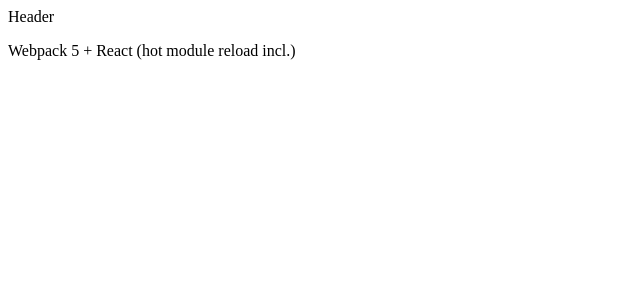
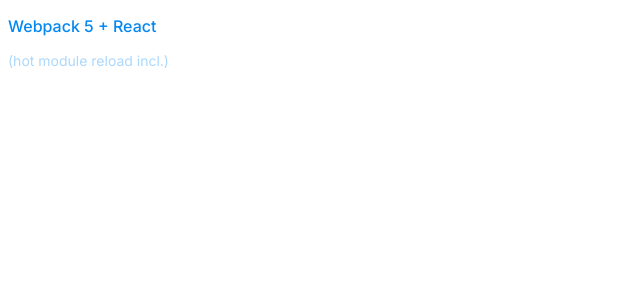
Before and after one commit to beewithu/webpack-react-template, a React app: page / in a window 1280 px wide. Shown: the top 300 px of the page, without its empty margins (0-640 px from the left). Built offline with nearby package versions, Linux system fonts and the light colour scheme.

Commit message:
add styling

```diff
--- a/package.json
+++ b/package.json
@@ -8,6 +8,8 @@
     "build": "cross-env NODE_ENV=production webpack --config webpack/prod.config.js"
   },
   "dependencies": {
+    "@radix-ui/colors": "^0.1.8",
+    "@stitches/react": "^1.2.7",
     "react": "^17.0.2",
     "react-dom": "^17.0.2"
   },
--- a/src/App.tsx
+++ b/src/App.tsx
@@ -1,10 +1,13 @@
-import Header from 'components/Header';
+import Text from 'components/Text';
+import { FC, ReactElement } from 'react';
 
-const App = () => {
+const App: FC = (): ReactElement => {
   return (
     <div>
-      <Header />
-      <p>Webpack 5 + React (hot module reload incl.)</p>
+      <Text variant="title" type="primary">
+        Webpack 5 + React
+      </Text>
+      <Text variant="subtitle" type="secondary">(hot module reload incl.)</Text>
     </div>
   );
 };
--- a/src/components/Header/index.js
+++ /dev/null
@@ -1,5 +0,0 @@
-const Header = () => {
-  return <div>Header</div>;
-};
-
-export default Header;
--- /dev/null
+++ b/src/components/Text/index.tsx
@@ -0,0 +1,53 @@
+import { styled } from 'custom-stitches';
+
+const Text = styled('p', {
+  fontFamily: '$inter',
+  fontSize: 13,
+  fontWeight: 400,
+  lineHeight: '18.6px',
+  color: '$gray12',
+
+  variants: {
+    variant: {
+      heading: {
+        fontSize: 24,
+        fontWeight: 600,
+        lineHeight: '22.4px',
+      },
+      title: {
+        fontSize: 16,
+        fontWeight: 500,
+        lineHeight: '20px',
+      },
+      subtitle: {
+        fontSize: 14,
+        fontWeight: 400,
+        lineHeight: '18.6px',
+      },
+      caption: {
+        fontSize: 12,
+        fontWeight: 400,
+        lineHeight: '16.5px',
+      },
+    },
+    type: {
+      primary: {
+        color: '$blue10',
+      },
+      secondary: {
+        color: '$blue6',
+      },
+      subtitle: {
+        color: '$gray10',
+      },
+      success: {
+        color: '$green10',
+      },
+      danger: {
+        color: '$red10',
+      },
+    },
+  },
+});
+
+export default Text;
--- /dev/null
+++ b/src/custom-stitches/index.ts
@@ -0,0 +1,27 @@
+import { createStitches } from '@stitches/react';
+import { gray, blue, red, green, blackA } from '@radix-ui/colors';
+
+const { styled, globalCss } = createStitches({
+  theme: {
+    fonts: {
+      inter: 'Inter',
+    },
+    colors: {
+      ...blackA,
+      ...gray,
+      ...blue,
+      ...red,
+      ...green,
+    },
+  },
+});
+
+const globalStyles = globalCss({
+  '@font-face': {
+    fontFamily: 'Inter',
+  },
+  '@import': [
+    `url('https://fonts.googleapis.com/css2?family=Inter:wght@100;200;300;400;500;600;700;800;900&display=swap')`,
+  ],
+});
+export { globalStyles, styled };
--- a/src/index.tsx
+++ b/src/index.tsx
@@ -1,7 +1,10 @@
 import { render } from 'react-dom';
 import { hot } from 'react-hot-loader/root';
+import { globalStyles } from './custom-stitches';
 import App from './App';
 
 const HotModuleApp = hot(App);
 
+globalStyles();
+
 render(<HotModuleApp />, document.getElementById('root'));
--- a/tsconfig.json
+++ b/tsconfig.json
@@ -2,6 +2,7 @@
   "compilerOptions": {
     "target": "es5",
     "lib": ["dom", "dom.iterable", "esnext"],
+    "sourceMap": true,
     "allowJs": true,
     "skipLibCheck": true,
     "esModuleInterop": true,
@@ -17,7 +18,8 @@
     "jsx": "react-jsx",
     "baseUrl": "src",
     "paths": {
-      "components/*": ["components/*"]
+      "components/*": ["components/*"],
+      "custom-stitches/*": ["custom-stitches/*"]
     }
   },
   "include": ["src", "src/custom.d.ts"]
--- a/webpack/aliases.js
+++ b/webpack/aliases.js
@@ -3,4 +3,5 @@ const path = require('path');
 module.exports = {
   'react-dom': '@hot-loader/react-dom',
   components: path.resolve(__dirname, '../src/components'),
+  'custom-stitches': path.resolve(__dirname, '../src/custom-stitches'),
 };
--- a/webpack/dev.config.js
+++ b/webpack/dev.config.js
@@ -3,7 +3,7 @@ const { merge } = require('webpack-merge');
 
 module.exports = merge(common, {
   mode: 'development',
-  devtool: 'eval-source-map',
+  devtool: 'inline-source-map',
   optimization: {
     runtimeChunk: 'single',
     splitChunks: {
```
Also changed, not shown: src/custom.d.ts (added), 1 other file (tests, documents, lock files or other folders).
